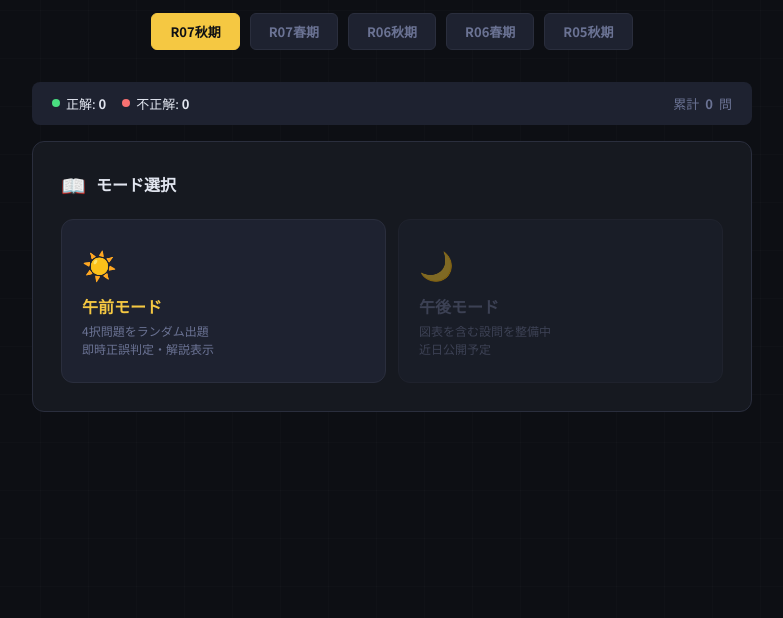
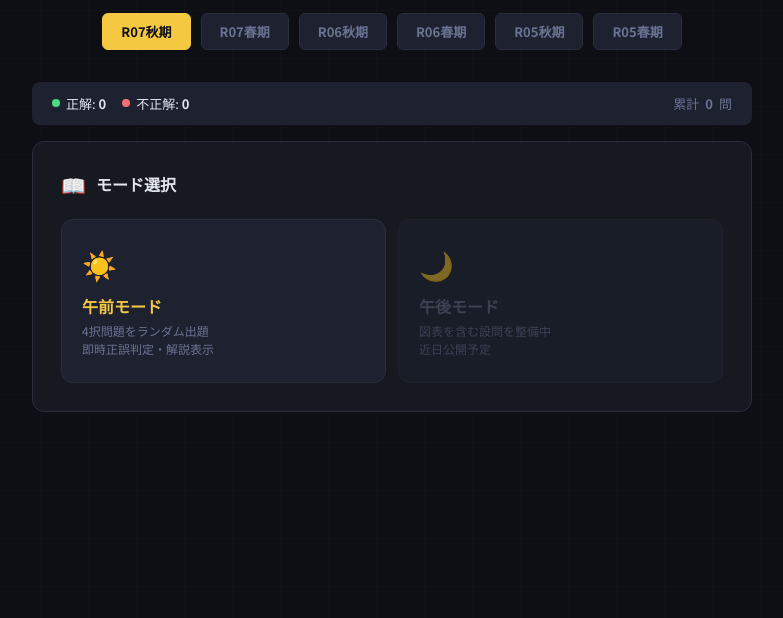
Before and after one commit to tsuyoshin924/ap-study, a plain HTML site: page index.html in a window 1280 px wide. Shown: the part 182-800 px from the top of the page, without its empty margins (248-1031 px from the left). Drawn offline with Linux system fonts and the light colour scheme.

Commit message:
Update index.html

```diff
--- a/index.html
+++ b/index.html
@@ -90,6 +90,7 @@
       <button id="btn-r06a" onclick="switchYear('r06a')" class="year-btn">R06秋期</button>
       <button id="btn-r06s" class="year-btn" onclick="switchYear('r06s')">R06春期</button>
       <button id="btn-r05a" class="year-btn" onclick="switchYear('r05a')">R05秋期</button>
+<button id="btn-r05s" class="year-btn" onclick="switchYear('r05s')">R05春期</button>
 
     </div>
   </header>
@@ -155,6 +156,7 @@ const EXAMS = [
   { id: 'r06a', label: 'R06秋期', file: 'data/r06a_am.json' },
   { id: 'r06s', label: 'R06春期', file: 'data/r06s_am.json' },
   { id: 'r05a', label: 'R05秋期', file: 'data/r05a_am.json' },
+　{ id: 'r05s', label: 'R05春期', file: 'data/r05s_am.json' },
 
 ];
 
```
